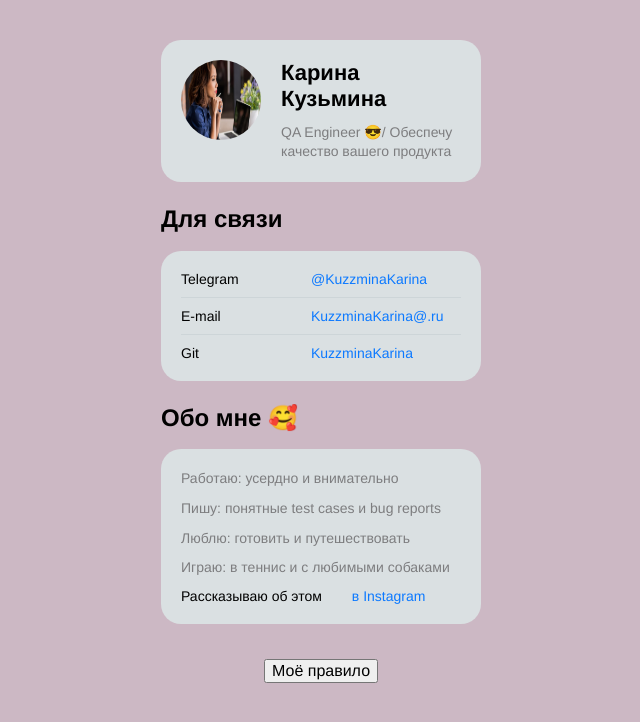
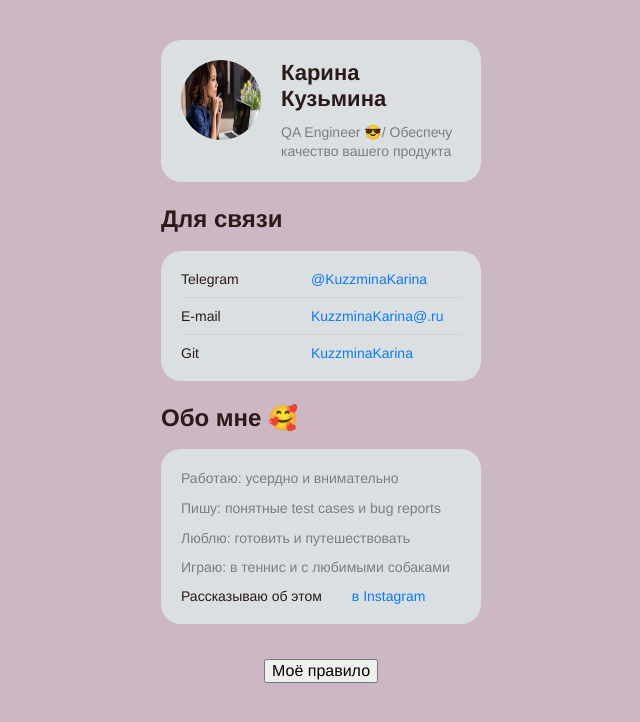
Before and after one commit to KuzzminaKarina/cv, a plain HTML site: page index.html in a window 1280 px wide. Shown: the whole page, without its empty margins (319-959 px from the left). Drawn offline with Linux system fonts and the light colour scheme.

Commit message:
added new color

```diff
--- a/ios.css
+++ b/ios.css
@@ -1,7 +1,7 @@
 body {
   font-family: "Helvetica";
   background-color: #ccb8c4;
-  color: #000000;
+  color: #2c1919;
   display: flex;
   flex-direction: column;
   justify-content: center;
```
